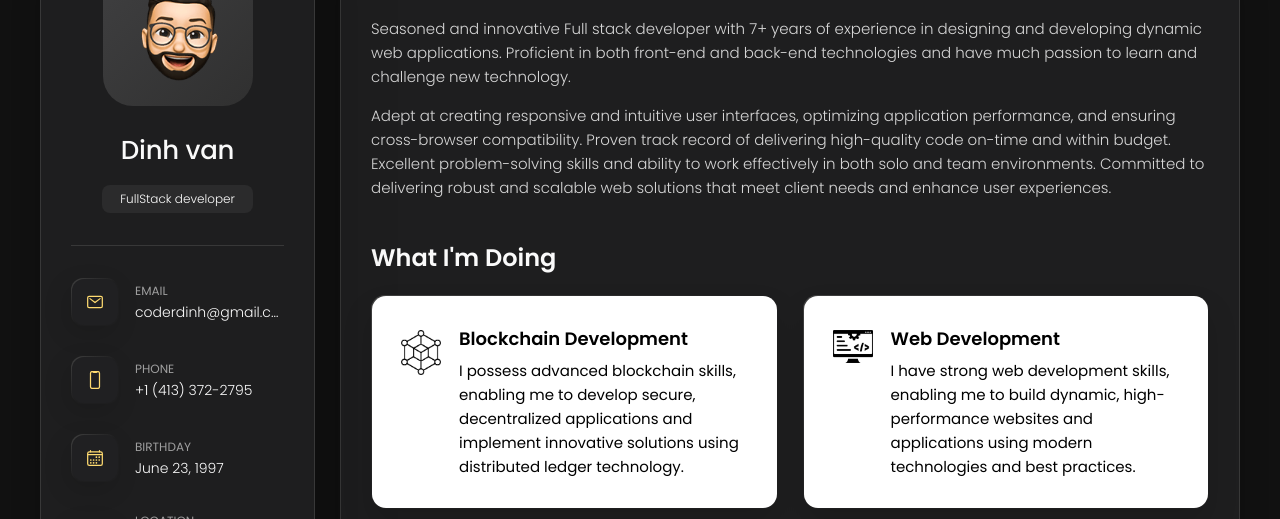
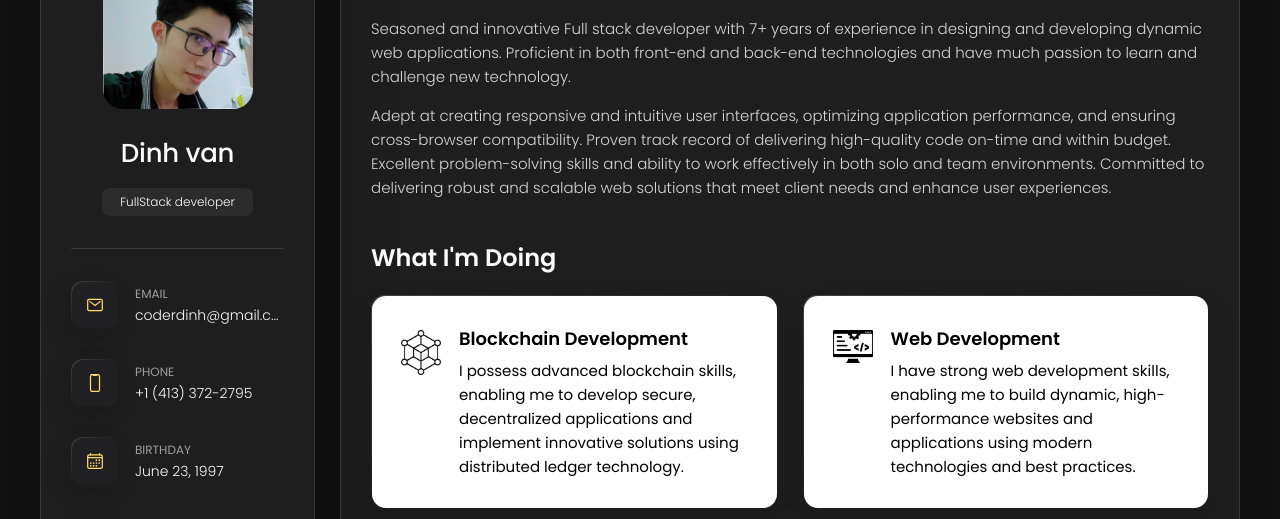
Before and after one commit to midas-pro/simple-blog, a plain HTML site: page index.html in a window 1280 px wide. Shown: the part 162-681 px from the top of the page. Drawn offline with nearby package versions, Linux system fonts and the light colour scheme.

Commit message:
update:avatar

```diff
--- a/assets/css/style.css
+++ b/assets/css/style.css
@@ -1339,7 +1339,7 @@ textarea.form-input::-webkit-resizer { display: none; }
 
   .avatar-box { border-radius: 30px; }
 
-  .avatar-box img { width: 120px; }
+  .avatar-box img { width: 120px; border-radius: 20px; }
 
   .info-content .name { margin-bottom: 15px; }
 
--- a/index.html
+++ b/index.html
@@ -42,7 +42,7 @@
       <div class="sidebar-info">
 
         <figure class="avatar-box">
-          <img src="./assets/images/my-avatar.png" alt="Dinh van" width="80">
+          <img src="./assets/images/me.jpg" alt="Dinh van" width="80">
         </figure>
 
         <div class="info-content">
```
Also changed, not shown: assets/images/me.jpg (added).
